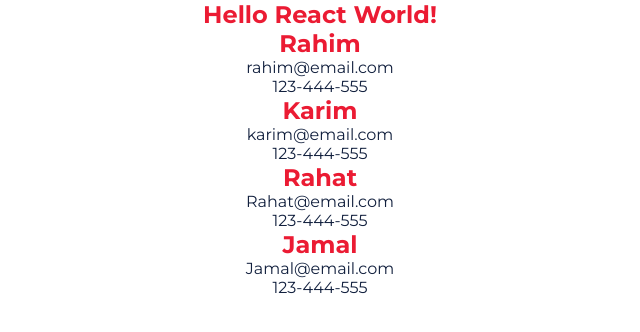
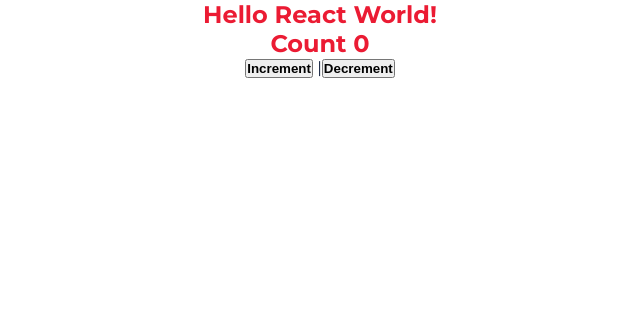
Before and after one commit to jakdev047/react-base-concept, a React (Create React App) app: page / in a window 1280 px wide. Shown: the top 332 px of the page, without its empty margins (320-960 px from the left). Built offline with nearby package versions, Linux system fonts and the light colour scheme.

Commit message:
setState use in count component

```diff
--- a/src/App.js
+++ b/src/App.js
@@ -5,14 +5,16 @@
 
 // pages
 // import Persons from './pages/Persons';
-import Students from './pages/Students';
+// import Students from './pages/Students';
+import Count from './pages/Count';
 
 function App() {
   return (
     <div className="App">
       <h2>Hello React World!</h2>
       {/* <Persons /> */}
-      <Students />
+      {/* <Students /> */}
+      <Count />
     </div>
   );
 }
--- /dev/null
+++ b/src/pages/Count.js
@@ -0,0 +1,34 @@
+import React, { Component, Fragment } from 'react';
+
+class Count extends Component {
+
+    state = {
+        count: 0
+    }
+
+    increment () {
+        this.setState({
+            count:this.state.count +1
+        });
+    }
+
+    decrement () {
+        this.setState({
+            count:this.state.count - 1
+        });
+    }
+
+    render() {
+        return (
+            <Fragment>
+                <div>
+                    <h2>Count {this.state.count}</h2>
+                    <button type="button" onClick={()=>this.increment()}> Increment </button> |
+                    <button type="button" onClick={()=>this.decrement()}> Decrement </button>
+                </div>
+            </Fragment>
+        )
+    }
+}
+
+export default Count;
```
